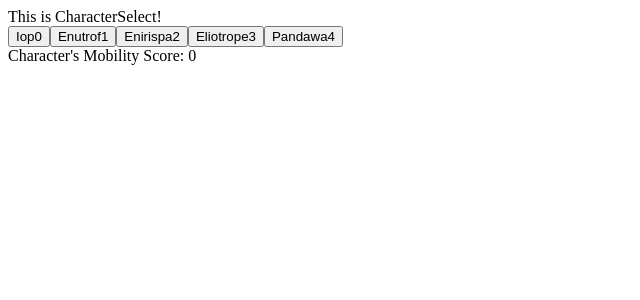
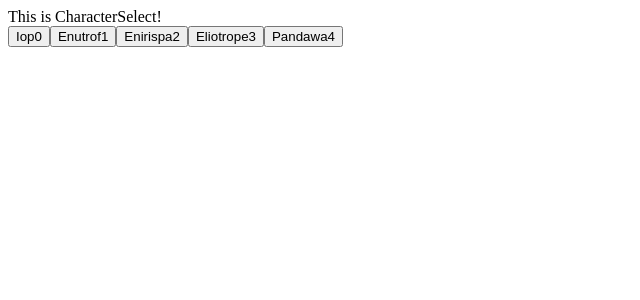
Before and after one commit to Deen-q/dofusTeamBuilder, a React (Create React App) app: page / in a window 1280 px wide. Shown: the top 300 px of the page, without its empty margins (0-640 px from the left). Built offline with nearby package versions, Linux system fonts and the light colour scheme.

Commit message:
useContext in CharacterSelect

```diff
--- a/src/App.tsx
+++ b/src/App.tsx
@@ -1,10 +1,11 @@
 /* Dofus Team Builder c: */
 import CharacterSelect from './components/CharacterSelect';
+import { CharacterProvider } from './context/CharacterContext';
 
 export default function App() {
   return (
-    <div className="App">
+    <CharacterProvider> {/* From CharacterContext */}
       <CharacterSelect />
-    </div>
+    </CharacterProvider>
   );
 }
--- a/src/components/CharacterSelect.tsx
+++ b/src/components/CharacterSelect.tsx
@@ -1,16 +1,18 @@
 /* Dofus Team Builder c: */
-import { useState } from "react";
-import dofusClasses from "../data/dofusClasses";
+import { useContext } from "react";
+import dofusClasses, { CharacterBase } from "../data/dofusClasses";
+import CharacterContext from "../context/CharacterContext";
 
 export default function CharacterSelect() {
-    const [characterSelected, setCharacterSelected] = useState(Number());
+    // const [characterSelected, setCharacterSelected] = useState(Number());
+    const { setCharacterSelected } = useContext(CharacterContext) || {};
 
     const hoverButton = (x: number) => { // to be -> `character: CharacterBase`
         console.log(x);
     }
 
-    const handleClick = (y: number) => { // to be -> `character: CharacterBase`
-        setCharacterSelected(y)
+    const handleClick = (y: CharacterBase) => { // to be -> `character: CharacterBase`
+        setCharacterSelected?.(y)
     }
 
     return (
@@ -21,14 +23,15 @@ export default function CharacterSelect() {
                     <button
                         key={index}
                         onMouseEnter={() => hoverButton(item.dpsRating)} // x
-                        onClick={() => handleClick(item.mobilityRating)} // y
+                        // onClick={() => handleClick(item.mobilityRating)} // y
+                        onClick={() => handleClick(item)}
                     >
                         {item.className}
                         {index}
                     </button>
                 ))}
             </div>
-            <div>Character's Mobility Score: {characterSelected}</div>
+            {/* <div>Character's Mobility Score: {item.characterSelected}</div> */}
         </div>
     )
 }
```
